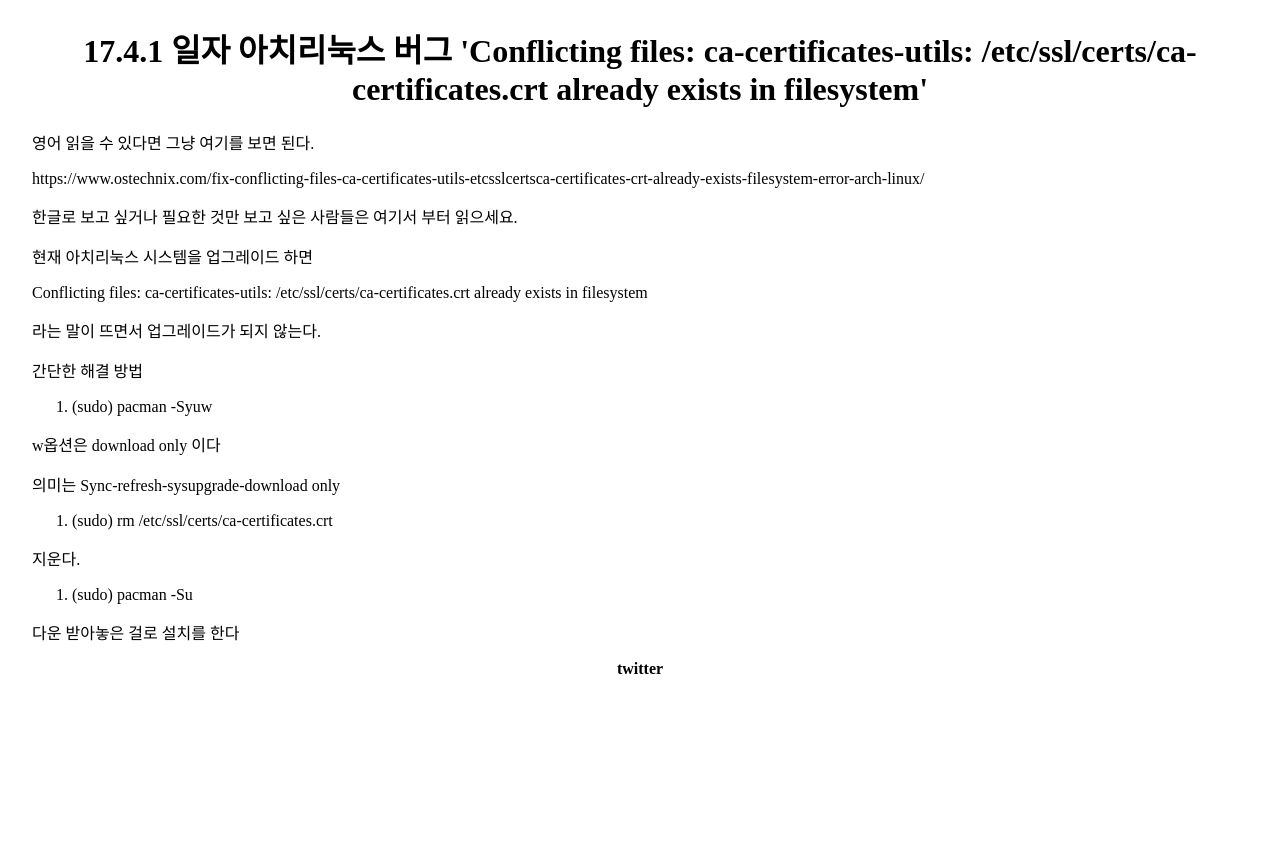
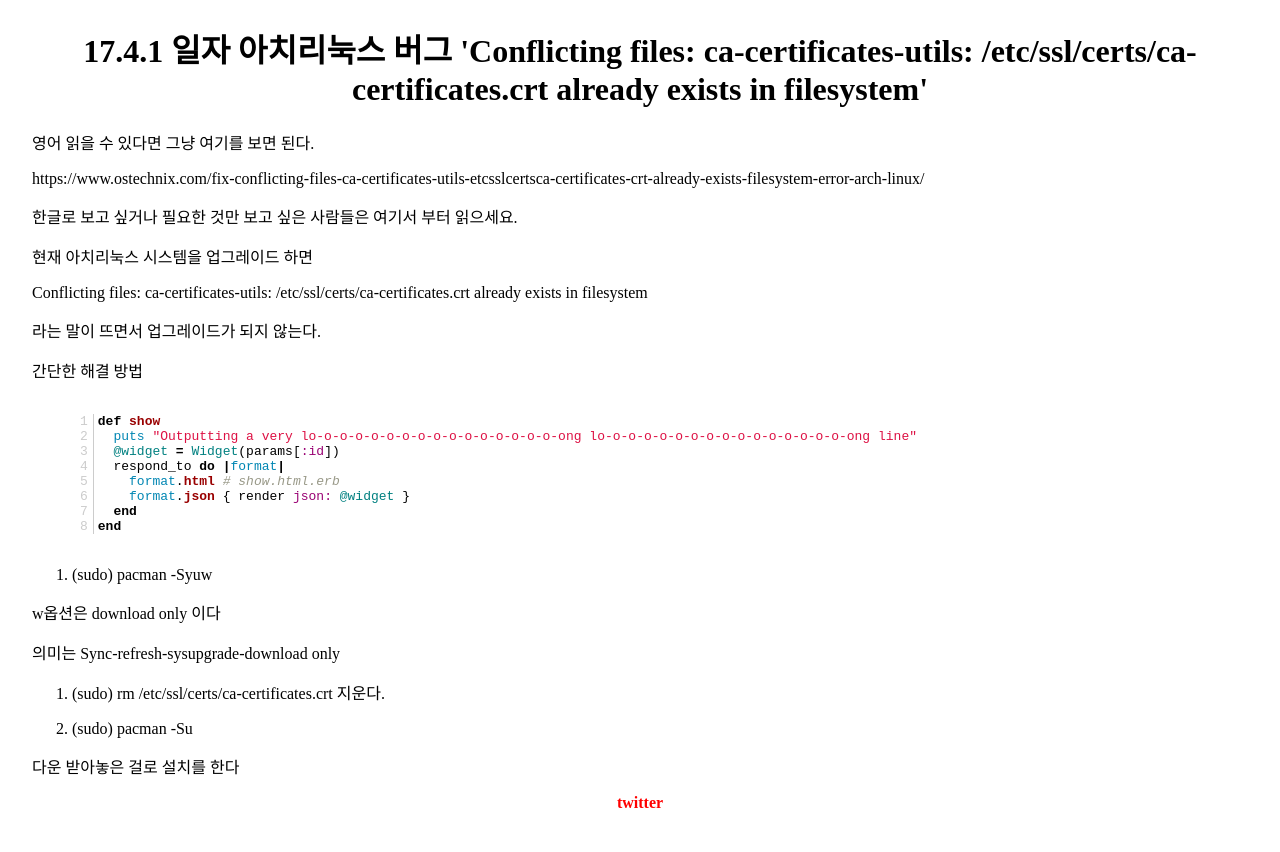
Before and after one commit to HUITCLUB/HUITCLUB.github.io, a Jekyll site: the page built from _posts/2017-04-01-archlinux-bug.md, in a window 1280 px wide. Shown: the part 500-1352 px from the top of the page. Built offline with Jekyll 4.4.1, drawn with Linux system fonts in a browser that asks for light colours; before the commit the page ends 1218 px from its top, so only the background shows below that.

Commit message:
syntax highlight

```diff
--- a/_config.yml
+++ b/_config.yml
@@ -21,6 +21,7 @@ baseurl: "" # the subpath of your site, e.g. /blog
 url: "" # the base hostname & protocol for your site, e.g. http://example.com
 twitter_username: hu_programlearn
 github_username:  HUITCLUB
+highlighter: rouge
 
 # Build settings
 markdown: kramdown
--- a/_includes/header.html
+++ b/_includes/header.html
@@ -1,6 +1,9 @@
 <meta charset="utf-8">
+
 <link rel="icon" href="/images/favicon.png" type="image/png">
+<link rel="stylesheet" href="/css/syntax.css" type="text/css">
 <script src="https://cdnjs.cloudflare.com/ajax/libs/mathjax/2.7.0/MathJax.js?config=TeX-AMS-MML_HTMLorMML" type="text/javascript"></script>
+
 <title> {{site.title}} </title>
 <style media="screen">
   #wrapper {
@@ -21,7 +24,7 @@
   }
   a{
     text-decoration:none;
-    color: black;
+    color: red;
   }
   body {
     margin: 0;
--- a/_posts/2017-04-01-archlinux-bug.md
+++ b/_posts/2017-04-01-archlinux-bug.md
@@ -23,6 +23,17 @@ Conflicting files: ca-certificates-utils: /etc/ssl/certs/ca-certificates.crt alr
 
 간단한 해결 방법
 
+{% highlight ruby linenos %}
+def show
+  puts "Outputting a very lo-o-o-o-o-o-o-o-o-o-o-o-o-o-o-o-ong lo-o-o-o-o-o-o-o-o-o-o-o-o-o-o-o-ong line"
+  @widget = Widget(params[:id])
+  respond_to do |format|
+    format.html # show.html.erb
+    format.json { render json: @widget }
+  end
+end
+{% endhighlight %}
+
 1. (sudo) pacman -Syuw
 
 w옵션은 download only 이다
@@ -32,10 +43,7 @@ w옵션은 download only 이다
 
 
 2. (sudo) rm /etc/ssl/certs/ca-certificates.crt
-
 지운다.
-
-
 
 3. (sudo) pacman -Su
 
--- /dev/null
+++ b/css/syntax.css
@@ -0,0 +1,65 @@
+<style>
+.highlight  { background: #FFFFFF; }
+.highlight .c { color: #999988; font-style: italic; } /* Comment */
+.highlight .err { color: #a61717; background-color: #e3d2d2; } /* Error */
+.highlight .k { font-weight: bold; } /* Keyword */
+.highlight .o { font-weight: bold; } /* Operator */
+.highlight .cm { color: #999988; font-style: italic; } /* Comment.Multiline */
+.highlight .cp { color: #999999; font-weight: bold; } /* Comment.Preproc */
+.highlight .c1 { color: #999988; font-style: italic; } /* Comment.Single */
+.highlight .cs { color: #999999; font-weight: bold; font-style: italic; } /* Comment.Special */
+.highlight .gd { color: #000000; background-color: #ffdddd; } /* Generic.Deleted */
+.highlight .gd .x { color: #000000; background-color: #ffaaaa; } /* Generic.Deleted.Specific */
+.highlight .ge { font-style: italic; } /* Generic.Emph */
+.highlight .gr { color: #aa0000; } /* Generic.Error */
+.highlight .gh { color: #999999; } /* Generic.Heading */
+.highlight .gi { color: #000000; background-color: #ddffdd; } /* Generic.Inserted */
+.highlight .gi .x { color: #000000; background-color: #aaffaa; } /* Generic.Inserted.Specific */
+.highlight .go { color: #888888; } /* Generic.Output */
+.highlight .gp { color: #555555; } /* Generic.Prompt */
+.highlight .gs { font-weight: bold; } /* Generic.Strong */
+.highlight .gu { color: #aaaaaa; } /* Generic.Subheading */
+.highlight .gt { color: #aa0000; } /* Generic.Traceback */
+.highlight .kc { font-weight: bold; } /* Keyword.Constant */
+.highlight .kd { font-weight: bold; } /* Keyword.Declaration */
+.highlight .kp { font-weight: bold; } /* Keyword.Pseudo */
+.highlight .kr { font-weight: bold; } /* Keyword.Reserved */
+.highlight .kt { color: #445588; font-weight: bold; } /* Keyword.Type */
+.highlight .m { color: #009999; } /* Literal.Number */
+.highlight .s { color: #d14; } /* Literal.String */
+.highlight .na { color: #008080; } /* Name.Attribute */
+.highlight .nb { color: #0086B3; } /* Name.Builtin */
+.highlight .nc { color: #445588; font-weight: bold; } /* Name.Class */
+.highlight .no { color: #008080; } /* Name.Constant */
+.highlight .ni { color: #800080; } /* Name.Entity */
+.highlight .ne { color: #990000; font-weight: bold; } /* Name.Exception */
+.highlight .nf { color: #990000; font-weight: bold; } /* Name.Function */
+.highlight .nn { color: #555555; } /* Name.Namespace */
+.highlight .nt { color: #000080; } /* Name.Tag */
+.highlight .nv { color: #008080; } /* Name.Variable */
+.highlight .ow { font-weight: bold; } /* Operator.Word */
+.highlight .w { color: #bbbbbb; } /* Text.Whitespace */
+.highlight .mf { color: #009999; } /* Literal.Number.Float */
+.highlight .mh { color: #009999; } /* Literal.Number.Hex */
+.highlight .mi { color: #009999; } /* Literal.Number.Integer */
+.highlight .mo { color: #009999; } /* Literal.Number.Oct */
+.highlight .sb { color: #d14; } /* Literal.String.Backtick */
+.highlight .sc { color: #d14; } /* Literal.String.Char */
+.highlight .sd { color: #d14; } /* Literal.String.Doc */
+.highlight .s2 { color: #d14; } /* Literal.String.Double */
+.highlight .se { color: #d14; } /* Literal.String.Escape */
+.highlight .sh { color: #d14; } /* Literal.String.Heredoc */
+.highlight .si { color: #d14; } /* Literal.String.Interpol */
+.highlight .sx { color: #d14; } /* Literal.String.Other */
+.highlight .sr { color: #009926; } /* Literal.String.Regex */
+.highlight .s1 { color: #d14; } /* Literal.String.Single */
+.highlight .ss { color: #990073; } /* Literal.String.Symbol */
+.highlight .bp { color: #999999; } /* Name.Builtin.Pseudo */
+.highlight .vc { color: #008080; } /* Name.Variable.Class */
+.highlight .vg { color: #008080; } /* Name.Variable.Global */
+.highlight .vi { color: #008080; } /* Name.Variable.Instance */
+.highlight .il { color: #009999; } /* Literal.Number.Integer.Long */
+
+.highlight .lineno { color: #ccc; display:inline-block; padding: 0 5px; border-right:1px solid #ccc; }
+.highlight pre code { display: block; white-space: pre; overflow-x: auto; word-wrap: normal; }
+</style>
```
Also changed, not shown: 3 other files.
